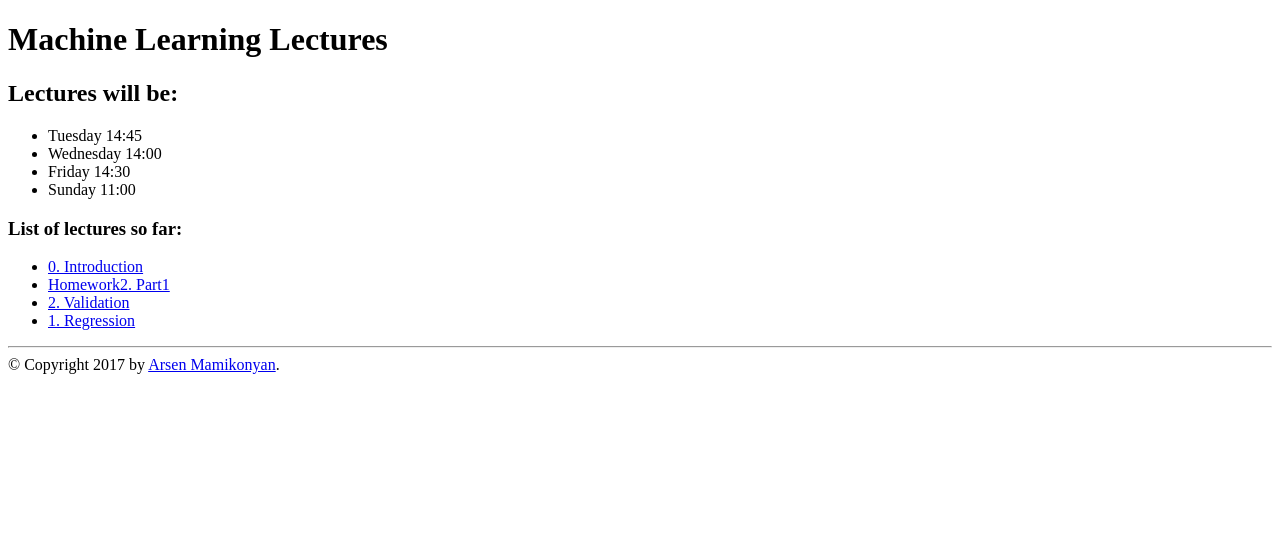
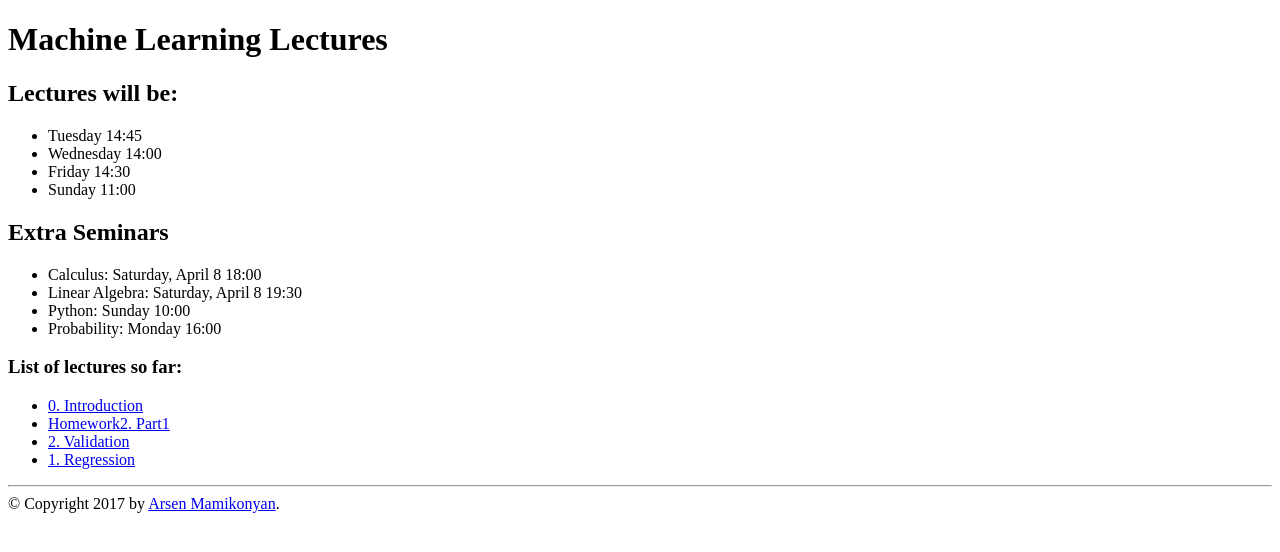
Before and after one commit to esqaw/esqaw.github.io, a Flask app: page /ml_afternoon/ in a window 1280 px wide. Shown: the top 552 px of the page. Run offline with Flask 2, Linux system fonts and the light colour scheme.

Commit message:
Add seminar hours

```diff
--- a/templates/ml_lectures.html
+++ b/templates/ml_lectures.html
@@ -13,6 +13,14 @@
     <li>Sunday 11:00</li>
   </ul>
 
+  <h2> Extra Seminars</h2>
+  <ul>
+    <li>Calculus: Saturday, April 8 18:00</li>
+    <li>Linear Algebra: Saturday, April 8 19:30</li>
+    <li>Python: Sunday 10:00</li>
+    <li>Probability: Monday 16:00</li>
+  </ul>
+
   <h3>List of lectures so far:</h3>
   <ul>
   {% for name, filename in lectures.items() %}
```
